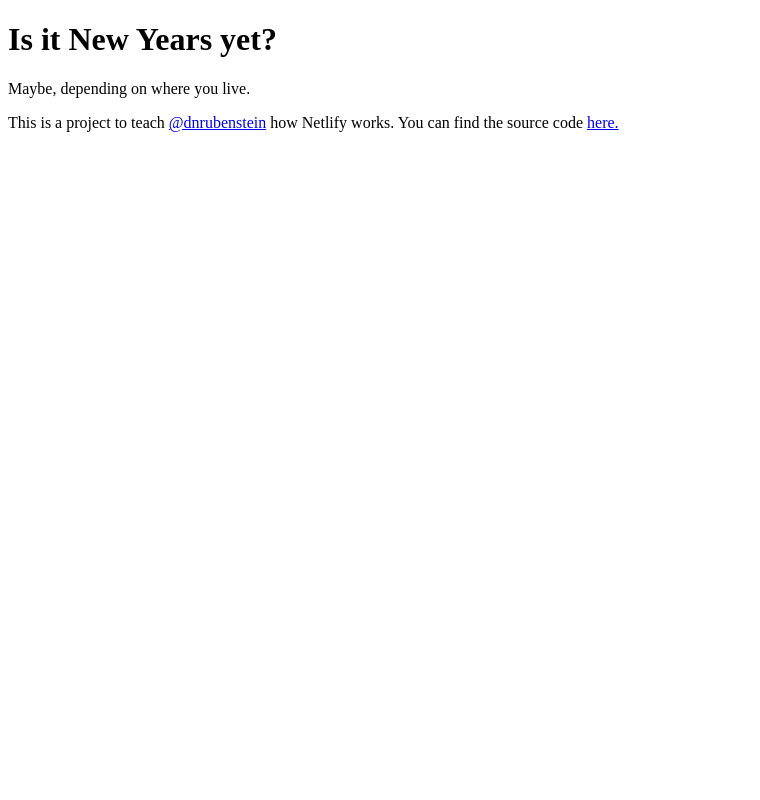
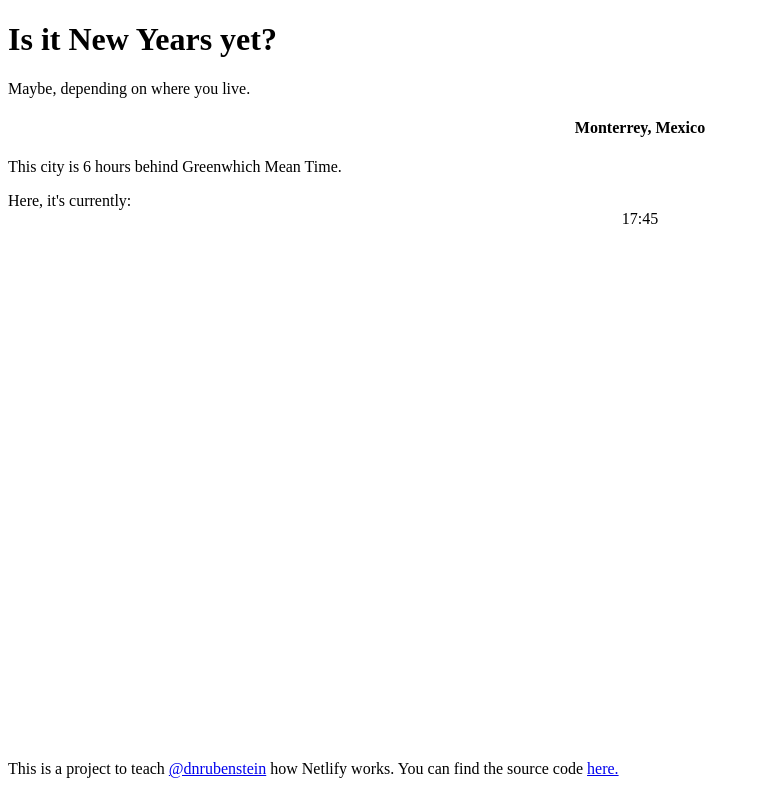
Before and after one commit to danrubenstein/netlify-new-years, a plain HTML site: page public/index.html in a window 1280 px wide. Shown: the whole page, without its empty margins (0-760 px from the left). Drawn offline with Linux system fonts and the light colour scheme.

Commit message:
First set of stuff

```diff
--- a/public/index.html
+++ b/public/index.html
@@ -2,12 +2,63 @@
 <html>
 <head>
 	<title>Is it New Years yet?</title>
+	<style type="text/css">
+		.footer {
+		   position:absolute;
+		   bottom:0;
+		   width:100%;
+		   height:40px;   /* Height of the footer */
+		   vertical-align: bottom;
+
+		}
+	</style>
 </head>
 <body>
 	<h1>Is it New Years yet?</h1>
 	<p>Maybe, depending on where you live.</p>
-	<footer>
+	<div>
+		<h4 align="center" id="random-city-header">
+		</h4>
+		<p id="gmt-paragraph">
+		</p>
+		Here, it's currently:
+		<div align="center" id="random-city-cur-time">
+		</div>
+	</div>
+	<footer class="footer">
 		This is a project to teach <a href=https://twitter.com/danrubenstein>@dnrubenstein</a> how Netlify works. You can find the source code <a href=https://github.com/danrubenstein/netlify-new-years>here.</a>
 	</footer>
+	<script>
+		cities = [
+			["New York", "United States", -5],
+			["Guangzhou", "China", 8],
+			["Tokyo", "Japan", 9],
+			["Tripoli",	"Libya", 2],
+			["Monterrey", "Mexico", -6],
+		]
+
+		// pick a city
+		var city = cities[Math.floor(Math.random()*cities.length)];
+
+		document.getElementById("random-city-header").innerHTML = city[0] + ", " + city[1]
+		document.getElementById("gmt-paragraph").innerHTML = (
+			"This city is "
+			+ Math.abs(city[2])
+			+ " hours "
+			+ (city[2] > 0 ? "ahead of" : "behind")
+			+ " Greenwhich Mean Time."
+		)
+		// find the current GMT time
+		var currentGMTTime = new Date().getTime()
+
+		var localTime = new Date(currentGMTTime + city[2] * 1000 * 3600)
+
+		document.getElementById("random-city-cur-time").innerHTML = (
+				localTime.getUTCHours() +
+				":" + localTime.getUTCMinutes())
+
+
+
+	</script>
 </body>
 </html>
```
Also changed, not shown: 1 other file.
